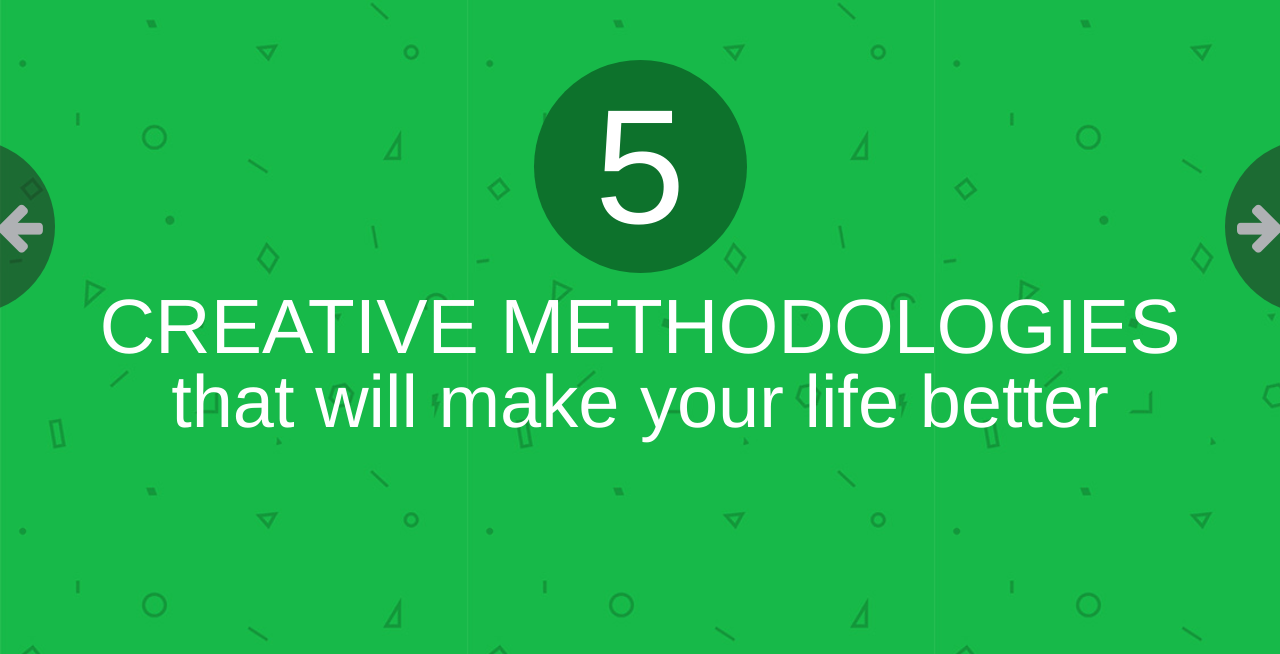
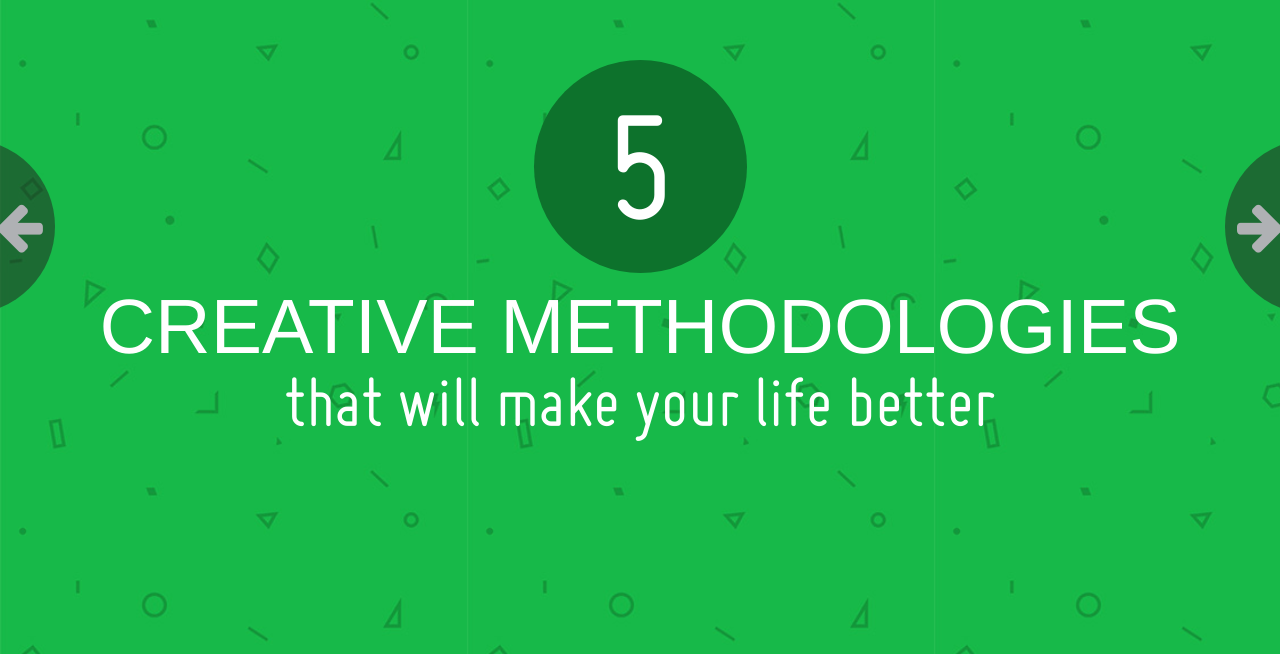
Before and after one commit to globant/globant-trends, a PHP site: page / in a window 1280 px wide. Shown: the part 141-795 px from the top of the page. Run offline with PHP 8.4, Linux system fonts and the light colour scheme; some web fonts are replaced.

Commit message:
adding miso font normal version, adding preview screen category between navigation arrows

```diff
--- a/index.html
+++ b/index.html
@@ -226,11 +226,11 @@
       </span>
     </a>
 
-    <a class="category-nav category-nav_right" href="interview.html">
+    <a class="category-nav category-nav_right" href="index.html">
       <span class="link-cat"><i class="icon-right-big"></i></span>
       <span class="preview-image">
-        <img class="preview-screen" src="img/interview-preview.jpg" alt="videos"/>
-        <span class="preview-title">Interview</span>
+        <img class="preview-screen" src="img/home-preview.jpg" alt="videos"/>
+        <span class="preview-title">Creative Methodologies</span>
       </span>
     </a>
 
--- a/scss/_category-navigation.scss
+++ b/scss/_category-navigation.scss
@@ -25,7 +25,7 @@
       background-color: $font-color;
       color: $white;
       padding: rem-calc(7) rem-calc(10);
-      font-family: Miso Bold, Helvetica, Arial, sans-serif;
+      font-family: Miso Normal, Helvetica, Arial, sans-serif;
       text-transform: uppercase;
     }
 
--- a/scss/_fonts.scss
+++ b/scss/_fonts.scss
@@ -1,4 +1,5 @@
-@include MisoBold('Miso Bold','../fonts/misobold');
-@include SocialFonts('Icon Fonts','../fonts/social/fontello', 'normal', 'normal');
+@include FontsFace('Miso Normal','../fonts/miso-normal', 'normal', 'normal');
+@include FontsFace('Miso Bold','../fonts/misobold', 'normal', 'normal');
+@include FontsFace('Icon Fonts','../fonts/social/fontello', 'normal', 'normal');
 
 @import url(http://fonts.googleapis.com/css?family=Open+Sans:700,300,600,400);
--- a/scss/_mixins.scss
+++ b/scss/_mixins.scss
@@ -1,18 +1,4 @@
-@mixin MisoBold($family,$src,$weight: normal,$style: normal) {
-  @font-face {
-    font-family: $family;
-    src: url('#{$src}.eot'); // IE9 compat
-    src: url('#{$src}.eot?#iefix') format('embedded-opentype'), // IE8 and below
-    url('#{$src}.woff') format('woff'), // standards
-    url('#{$src}.ttf') format('truetype'), // Safari, Android, iOS
-    url('#{$src}.svg##{$family}') format('svg'); // legacy iOS
-
-    font-style: $style;
-    font-weight: $weight;
-  }
-}
-
-@mixin SocialFonts($family,$src,$weight,$style) {
+@mixin FontsFace($family,$src,$weight,$style) {
   @font-face {
     font-family: $family;
     src: url('#{$src}.eot'); // IE9 compat
--- a/scss/app.scss
+++ b/scss/app.scss
@@ -59,7 +59,7 @@ header {
 }
 
 .hero, .sketching, .benchmark, .interview, .mood-boards, .interaction, .video-for-work, .mobile-ux {
-  font-family: Miso Bold, Helvetica, Arial, sans-serif;
+  font-family: Miso Normal, Helvetica, Arial, sans-serif;
   background-size: contain;
   color: $white;
   text-align: center;
@@ -273,7 +273,7 @@ header {
       height: 100%;
       width: 100%;
       color: $white;
-      font-family: Miso Bold, Helvetica, Arial, sans-serif;
+      font-family: Miso Normal, Helvetica, Arial, sans-serif;
       text-transform: uppercase;
       font-size: rem-calc(50);
       padding: 0 rem-calc(20);
@@ -403,7 +403,7 @@ header {
 
   p.description {
     text-transform: uppercase;
-    font-family: Miso Bold, Helvetica, Arial, sans-serif;
+    font-family: Miso Normal, Helvetica, Arial, sans-serif;
   }
 
 }
@@ -437,7 +437,7 @@ header {
 }
 
 .pagination {
-  font-family: Miso Bold, Helvetica, Arial, sans-serif;
+  font-family: Miso Normal, Helvetica, Arial, sans-serif;
   color: $white;
   font-size: rem-calc(30);
   position: relative;
```
Also changed, not shown: interview.html (+8 -1 lines), video.html (+8 -0 lines), css/app.css, fonts/miso-light.otf (deleted), fonts/miso-normal.ttf (added), fonts/miso-normal.woff (added), fonts/miso-normal.woff2 (added), fonts/miso.otf (deleted), img/home-preview.jpg (added), 2 other files.
